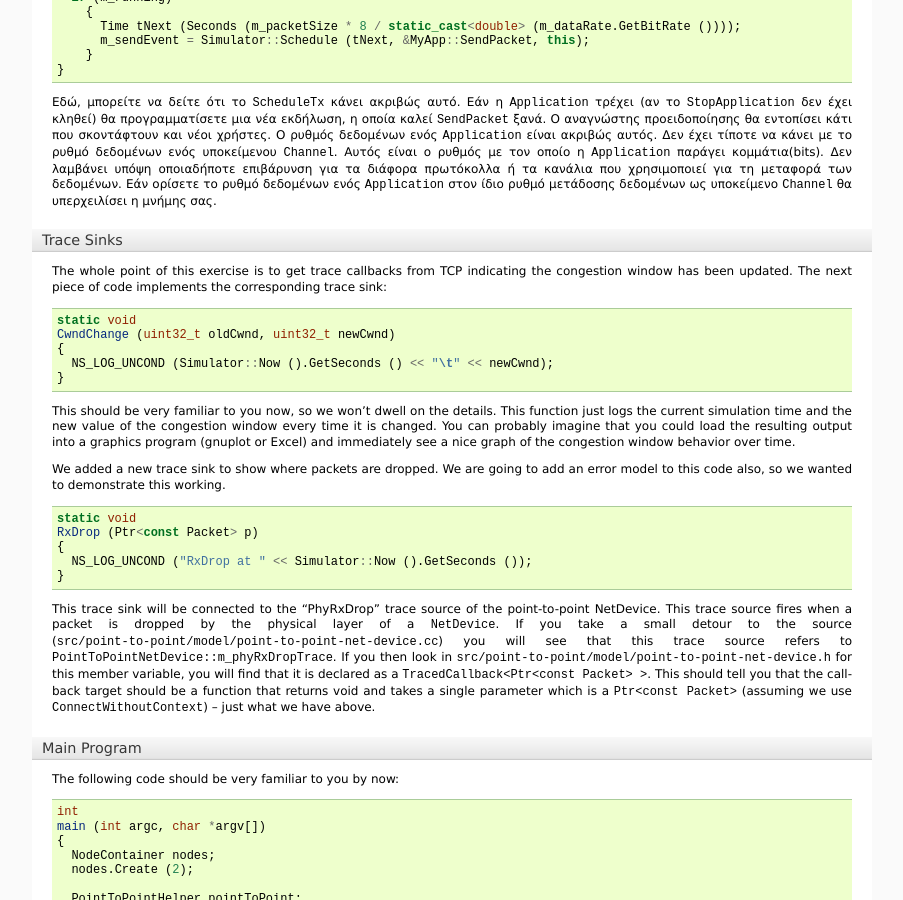
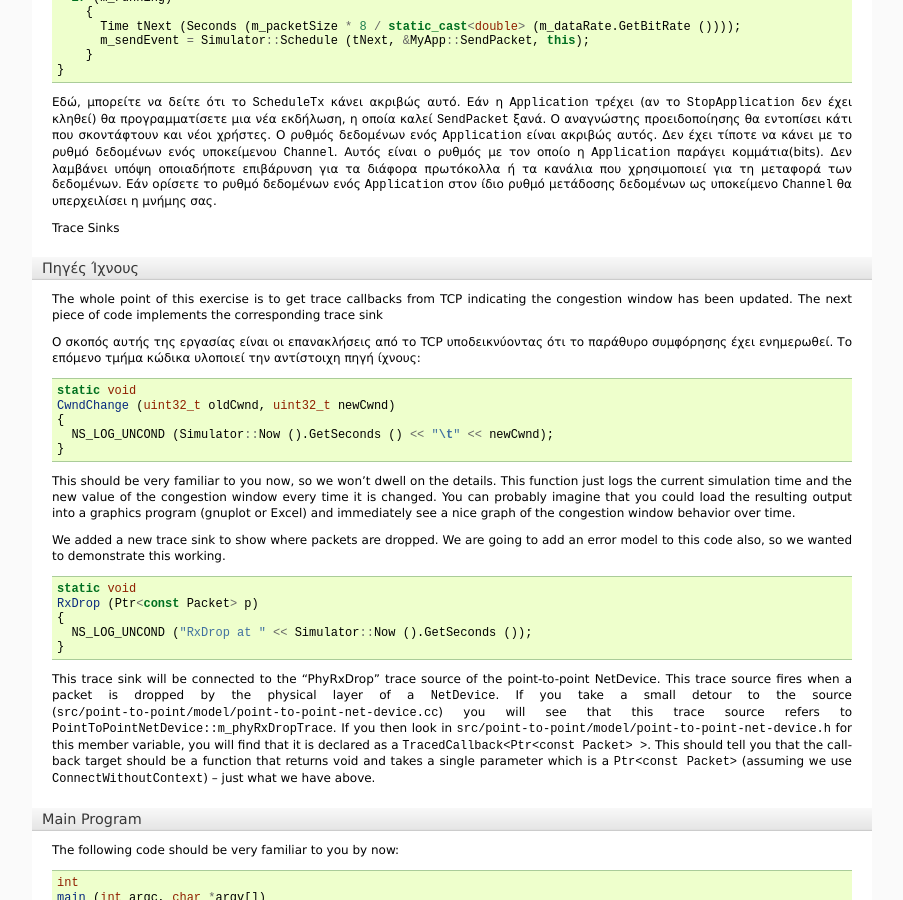
Before and after one commit to maupatras/ns3_teamB, a Sphinx documentation site: the page built from ns-3.22/doc/tutorial-gr/source/tracing.rst, in a window 1280 px wide and 900 px high, scrolled down 21327 px. Shown: the whole window, without its empty margins (198-1101 px from the left). Built offline with Sphinx 7.4.7, drawn with Linux system fonts in a browser that asks for light colours; formulas are drawn with MathJax 3; some of the changed text lies outside the part shown.

Commit message:
Update tracing.rst - Trance Sinks
First commit for Trace Sinks.

```diff
--- a/ns-3.22/doc/tutorial-gr/source/tracing.rst
+++ b/ns-3.22/doc/tutorial-gr/source/tracing.rst
@@ -2920,12 +2920,18 @@ cwnd αυτού του συνόλου σε |ns3| με τη χρήση του σ
 για τη μεταφορά των δεδομένων. Εάν ορίσετε το ρυθμό δεδομένων ενός ``Application`` στον ίδιο ρυθμό μετάδοσης δεδομένων ως
 υποκείμενο ``Channel`` θα υπερχειλίσει η μνήμης σας.
 
+..
 Trace Sinks
+
+Πηγές Ίχνους
 ~~~~~~~~~~~
 
+..
 The whole point of this exercise is to get trace callbacks from TCP
 indicating the congestion window has been updated.  The next piece of
-code implements the corresponding trace sink::
+code implements the corresponding trace sink
+
+Ο σκοπός αυτής της εργασίας είναι οι επανακλήσεις  από το TCP υποδεικνύοντας ότι το παράθυρο συμφόρησης έχει ενημερωθεί. Το επόμενο τμήμα κώδικα υλοποιεί την αντίστοιχη πηγή ίχνους::
 
   static void
   CwndChange (uint32_t oldCwnd, uint32_t newCwnd)
```
